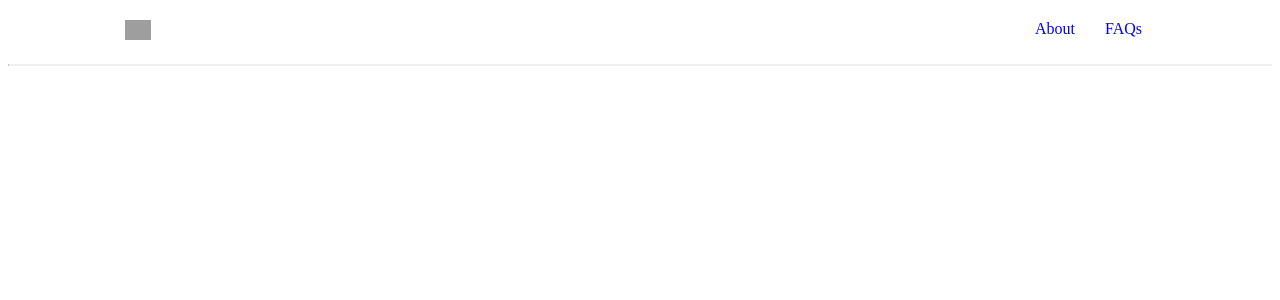
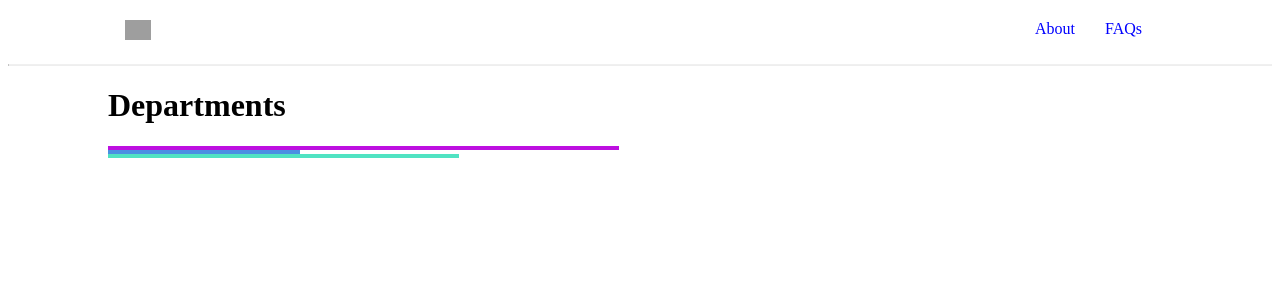
Before and after one commit to kwillard95/humu-challenge, a React app: page / in a window 1280 px wide. Shown: the top 300 px of the page. Built offline with nearby package versions, Linux system fonts and the light colour scheme; grey boxes are pictures that could not be loaded; the HTML template or start-up script is replaced by a standard one.

Commit message:
Implements employeesByDept function and displays top border of each container

```diff
--- a/src/components/App.jsx
+++ b/src/components/App.jsx
@@ -1,11 +1,12 @@
-import React from 'react';
-import employeeData from '../../employees.js'
+import React from 'react'
 import NavBar from './NavBar.jsx'
+import DataVisual from './DataVisual.jsx'
 
 export default function App() {
     return (
         <div>
             <NavBar/>
+            <DataVisual />
         </div>
     )
 }
--- /dev/null
+++ b/src/components/DataVisual.jsx
@@ -0,0 +1,66 @@
+import React from 'react';
+import Styles from '../styles/DataStyle.js'
+import employeeData from '../../employees.js'
+
+export default function DataVisual () {
+
+    function employeesByDept(data, deptObj) {
+        deptObj = deptObj || {};
+        for (var i = 0; i < data.length; i++) {
+          var dept = data[i].department;
+          if (!deptObj[dept]) {
+            deptObj[dept] = {
+              leader: data[i].firstName + data[i].lastName,
+              employeeCount: 0
+            };
+          } else {
+            deptObj[dept].employeeCount++;
+          }
+          if (data[i].reports.length) {
+            employeesByDept(data[i].reports, deptObj);
+          }
+        }
+        return deptObj
+      }
+
+      function containerLengths (obj) {
+        const deptArr = [];
+        let sumOfAllDepts = 0;
+        for (let dept in obj) {
+            if (dept === 'Residential Architecture' || dept === 'Commercial Architecture' || dept === 'Industrial Architecture') {
+              let currentObj = obj[dept];
+              currentObj.department = dept;
+              deptArr.push(obj[dept]);
+              sumOfAllDepts += deptObj[dept].employeeCount;
+            }
+        }
+
+        for (let el of deptArr) {
+          let percentage = Math.floor((el.employeeCount / sumOfAllDepts) * 100);
+          el.percentage = percentage;
+        }
+        return deptArr;
+      }
+
+      const deptObj = employeesByDept(employeeData);
+      const deptArr = containerLengths(deptObj);
+      const colors = ['#bd10e0', '#4a90e2', '#50e3c2', '#b8e986', '#7ed321', '#417505', '#f8e71c', '#f5a623', '#9b9b9b']
+      console.log(deptArr)
+
+    return (
+      <div style={{ margin: '20px 100px 20px 100px'}}>
+          <h1>
+              Departments
+          </h1>
+          {deptArr.map((dept) => {
+            return (<span>
+            <Styles.Bar style={{width: dept.percentage.toString() + '%', borderTop: '4px solid' + colors.shift()}}>
+                {/* {dept.department}
+                {dept.employeeCount} */}
+            </Styles.Bar>
+          </span>)
+          })}
+
+      </div>
+    )
+}
--- a/src/components/NavBar.jsx
+++ b/src/components/NavBar.jsx
@@ -1,10 +1,10 @@
 import React from 'react'
-import Styles from '../styles/AppStyle.js'
+import Styles from '../styles/NavStyle.js'
 
 export default function NavBar () {
     return (
         <div>
-            <div style={{ display: 'block', margin: '20px 100px 20px 100px'}}>
+            <div style={{ margin: '20px 100px 20px 100px'}}>
                 <Styles.LogoContainer>
                     <Styles.Logo src="./assets/Zero.png" />
                 </Styles.LogoContainer>
--- /dev/null
+++ b/src/styles/DataStyle.js
@@ -0,0 +1,9 @@
+import styled from 'styled-components'
+
+const Styles = {}
+
+Styles.Bar = styled.div`
+border-top: 3px solid;
+`
+
+export default Styles
```
Also changed, not shown: employees.js, src/styles/NavStyle.js (renamed from src/styles/AppStyle.js), 1 other file (tests, documents, lock files or other folders).
